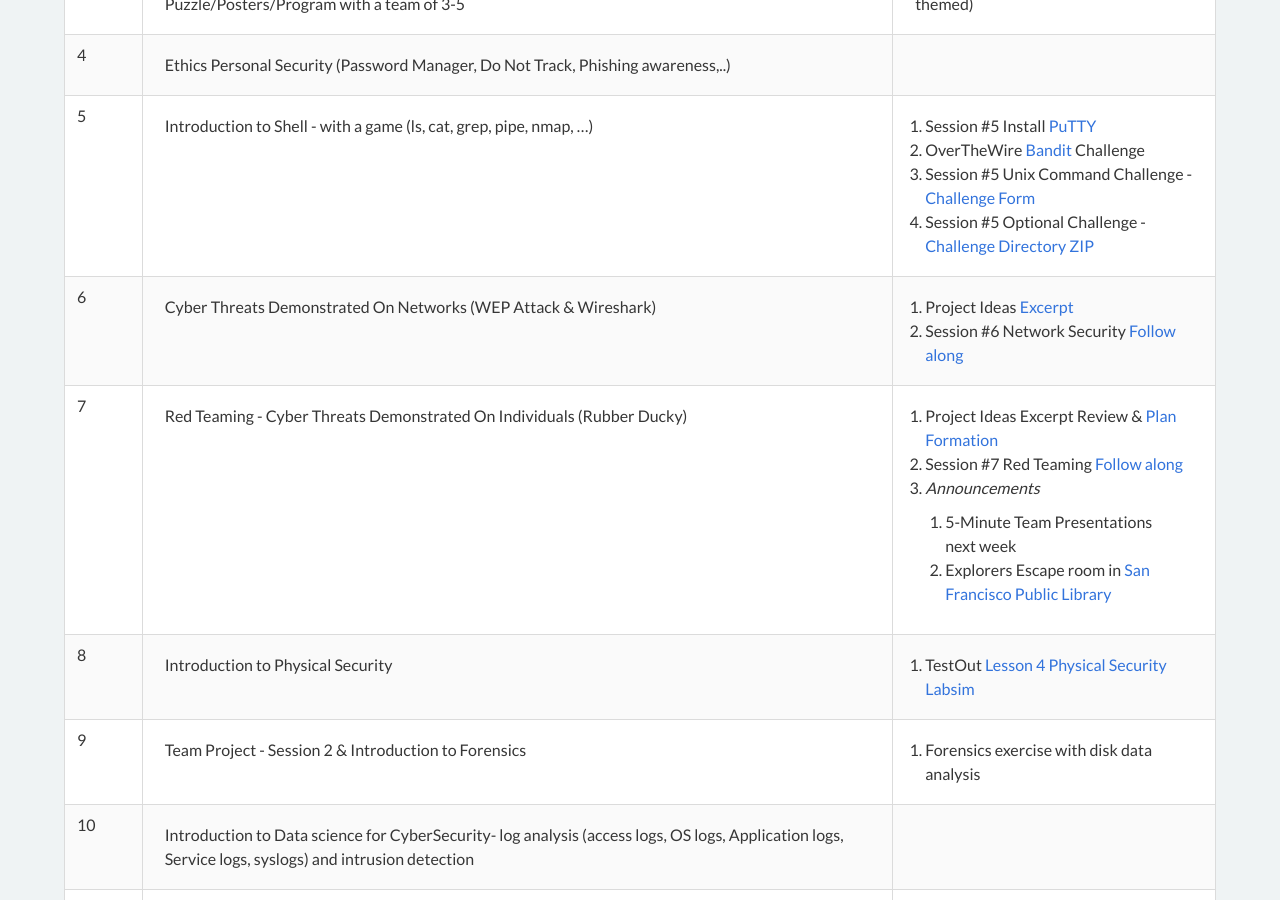
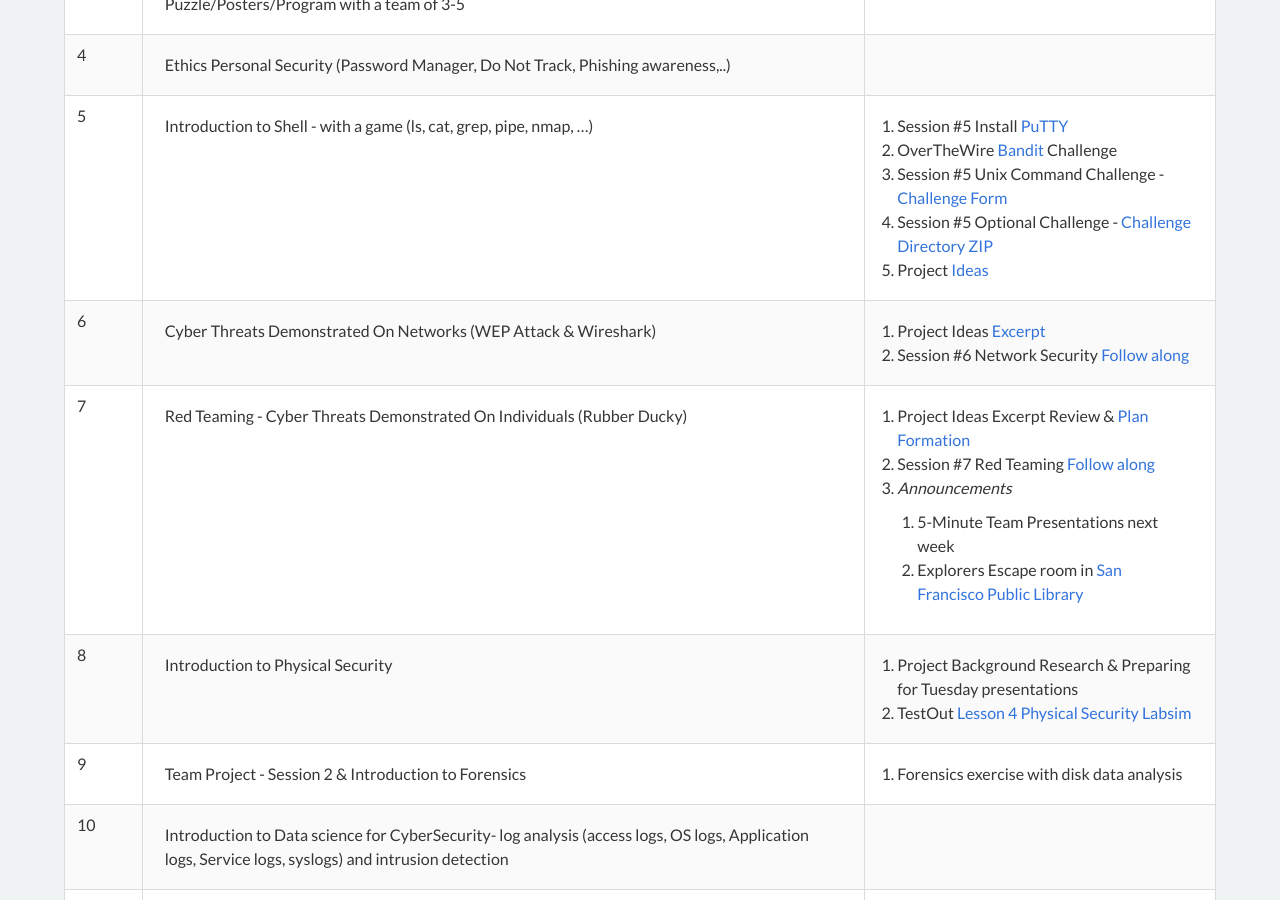
Before and after one commit to cyberdefendersprogram/www-homepage, a Jekyll site: the page built from cyberexplorers.md, in a window 1280 px wide and 900 px high, scrolled down 871 px. Built offline with Jekyll 4.4.1, drawn with Linux system fonts in a browser that asks for light colours; nearby versions of some CDN libraries.

Commit message:
Update cyber-explorers-curriculum-program.yml

```diff
--- a/_data/cyber-explorers-curriculum-program.yml
+++ b/_data/cyber-explorers-curriculum-program.yml
@@ -23,11 +23,12 @@
     2. OverTheWire [Bandit](http://overthewire.org/wargames/bandit/bandit0.html) Challenge
     3. Session #5 Unix Command Challenge - [Challenge Form](https://forms.gle/mdNsK3RvqnmzD7yU7)
     4. Session #5 Optional Challenge - [Challenge Directory ZIP](http://bit.ly/cmd-challenge)
+    5. Project [Ideas](http://bit.ly/explorerideas2019)
 
 - session: 6
   desc: Cyber Threats Demonstrated On Networks (WEP Attack & Wireshark)
   notes: |
-    1. Project Ideas [Excerpt](http://bit.ly/explorerideas2019)
+    1. Project Ideas [Excerpt](http://bit.ly/explorerprojectexcerpt2019)
     2. Session #6 Network Security [Follow along](http://bit.ly/explorersession6)
 
 - session: 7
@@ -42,7 +43,8 @@
 - session: 8
   desc: Introduction to Physical Security
   notes: |
-    1. TestOut [Lesson 4 Physical Security Labsim](http://www.testout.com)
+    1. Project Background Research & Preparing for Tuesday presentations
+    2. TestOut [Lesson 4 Physical Security Labsim](http://www.testout.com)
 
 - session: 9
   desc: Team Project - Session 2 & Introduction to Forensics
```
